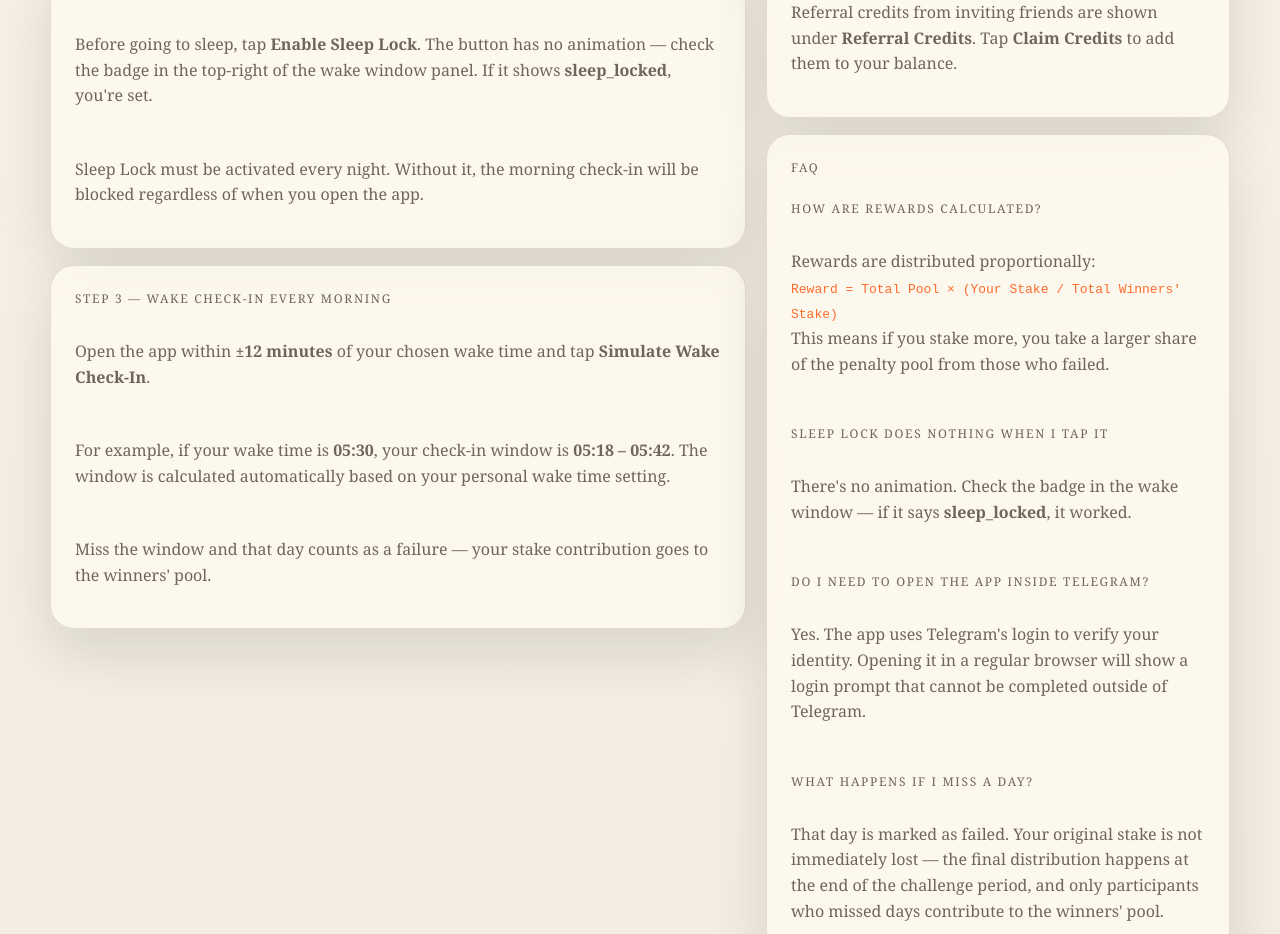
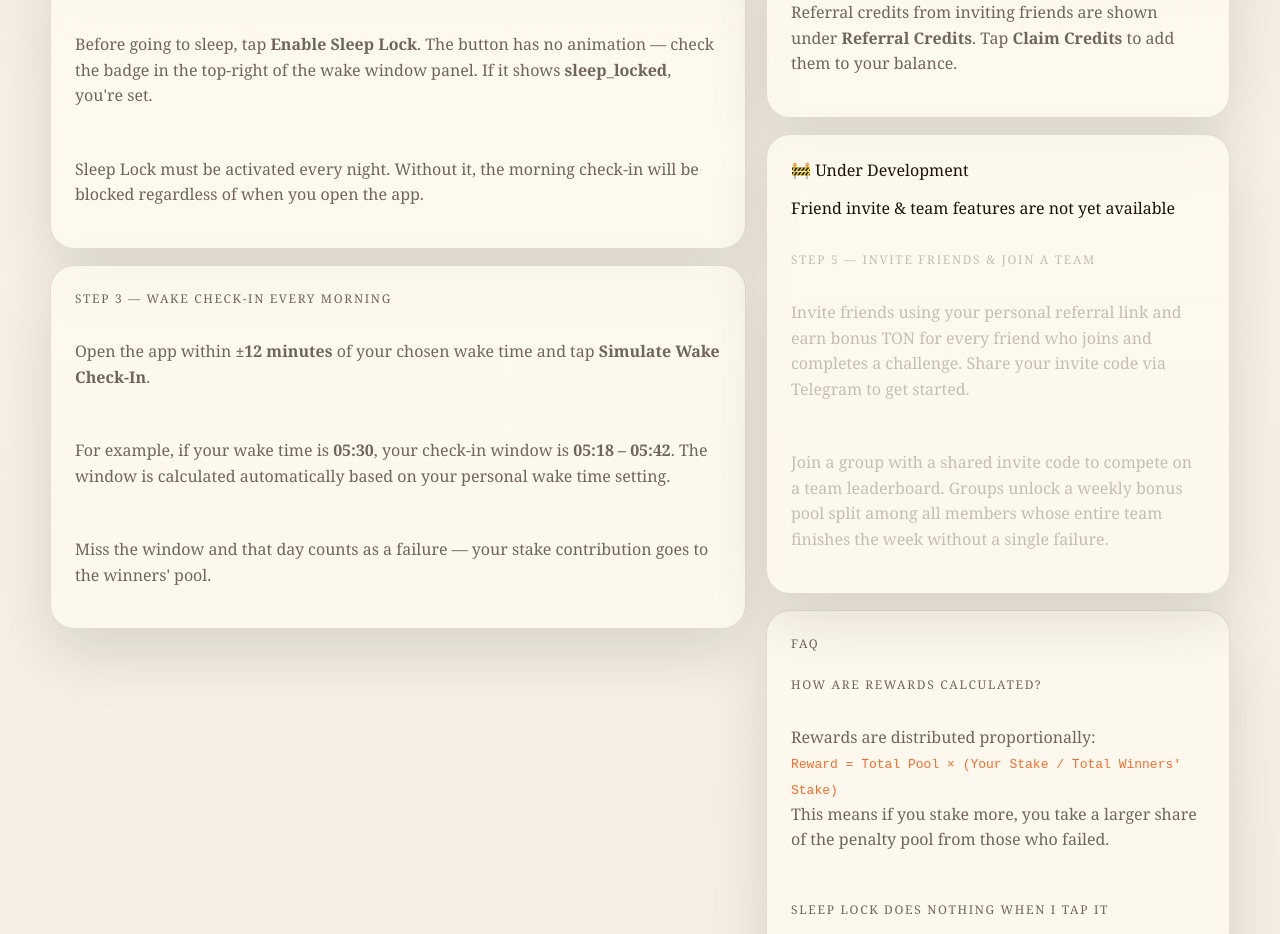
Before and after one commit to realbocho/stake-and-wake, a Next.js app: page /guide in a window 1280 px wide. Shown: the part 1040-1974 px from the top of the page. Built offline with nearby package versions, Linux system fonts and the light colour scheme; what @tonconnect/ui-react would draw is missing.

Commit message:
Update page.tsx

```diff
--- a/app/guide/page.tsx
+++ b/app/guide/page.tsx
@@ -104,6 +104,25 @@ export default function GuidePage() {
             </p>
           </div>
 
+          <div className="panel stack coming-soon-panel" style={{ position: "relative", overflow: "hidden" }}>
+            <div className="coming-soon-overlay">
+              <span className="coming-soon-badge">🚧 Under Development</span>
+              <p className="coming-soon-text">Friend invite &amp; team features are not yet available</p>
+            </div>
+            <div className="label" style={{ opacity: 0.4 }}>Step 5 — Invite Friends &amp; Join a Team</div>
+            <p className="muted" style={{ opacity: 0.4 }}>
+              Invite friends using your personal referral link and earn bonus TON
+              for every friend who joins and completes a challenge. Share your
+              invite code via Telegram to get started.
+            </p>
+            <p className="muted" style={{ opacity: 0.4 }}>
+              Join a group with a shared invite code to compete on a team
+              leaderboard. Groups unlock a weekly bonus pool split among all
+              members whose entire team finishes the week without a single
+              failure.
+            </p>
+          </div>
+
           <div className="panel stack">
             <div className="label">FAQ</div>
 
```
